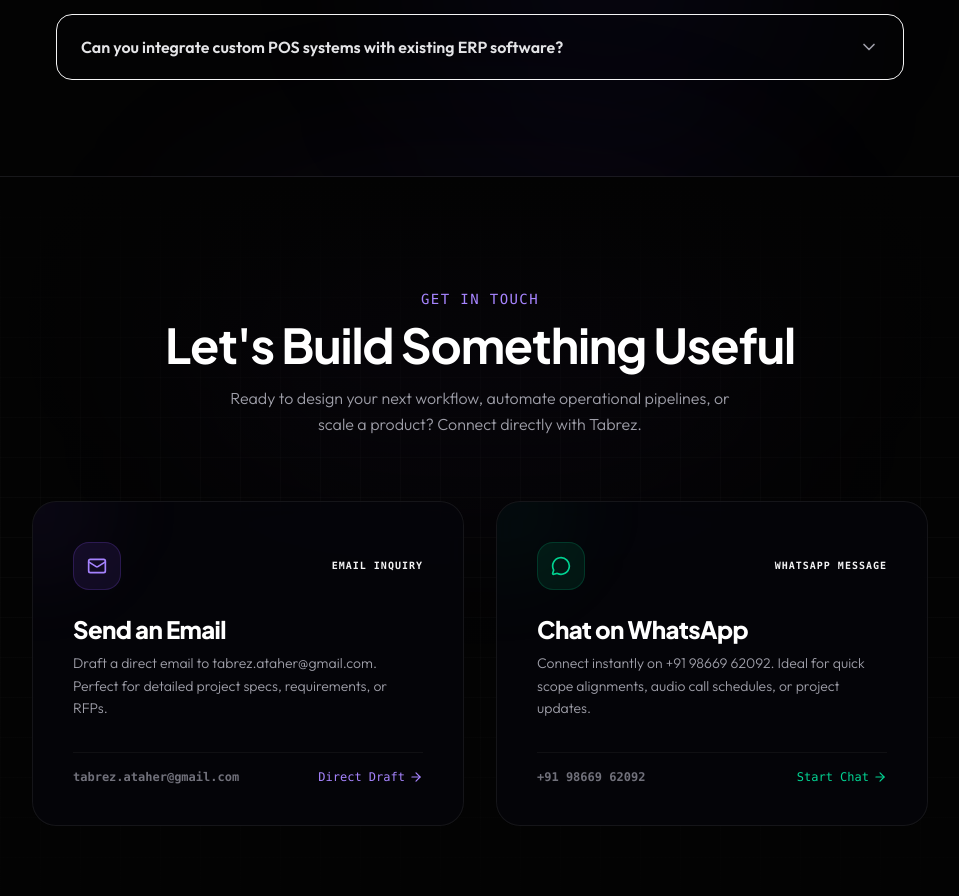
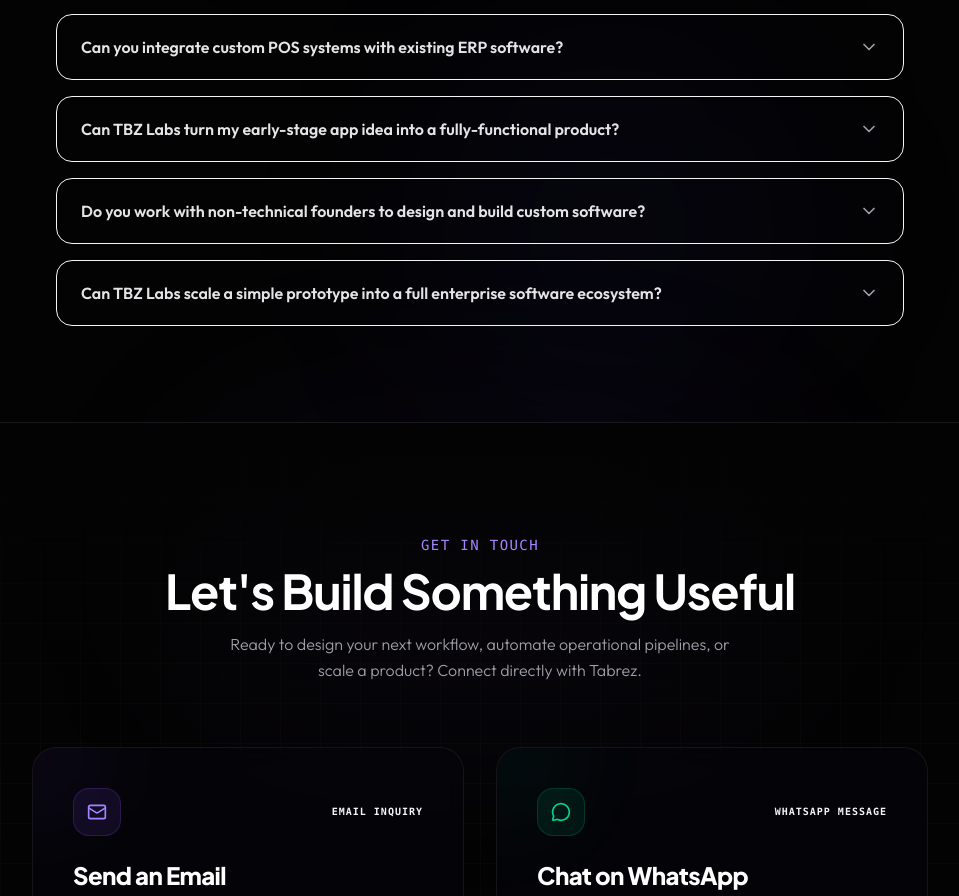
Before and after one commit to tabz79/tbzlabs, a React (Vite) app: page / in a window 1280 px wide. Shown: the part 7073-7969 px from the top of the page, without its empty margins (160-1119 px from the left). Built offline with nearby package versions, Linux system fonts and the light colour scheme.

Commit message:
feat: add agency-focused FAQs for founders looking to turn ideas into ecosystems

```diff
--- a/index.html
+++ b/index.html
@@ -178,6 +178,30 @@
                 "@type": "Answer",
                 "text": "Yes, TBZ Labs specializes in designing custom point-of-sale (POS) systems that integrate seamlessly with existing inventory, billing, and accounting software. We build custom API bridges and middleware to synchronize stock levels, orders, sales tracking, and payroll data in real time, ensuring a unified data view across all business departments."
               }
+            },
+            {
+              "@type": "Question",
+              "name": "Can TBZ Labs turn my early-stage app idea into a fully-functional product?",
+              "acceptedAnswer": {
+                "@type": "Answer",
+                "text": "Yes. TBZ Labs specializes in taking early-stage software concepts and transforming them into complete, production-ready applications. We guide founders through software architecture, user flow mapping, database design, and premium UI design. We build cohesive, scalable ecosystems tailored specifically for your target audience, handling technical execution from blueprint to final launch."
+              }
+            },
+            {
+              "@type": "Question",
+              "name": "Do you work with non-technical founders to design and build custom software?",
+              "acceptedAnswer": {
+                "@type": "Answer",
+                "text": "Yes, we collaborate closely with non-technical founders and business operators. We translate complex product ideas into straightforward, functional specifications. By focusing on direct communication and transparent prototyping, we handle all technical development, system integration, database administration, and server deployment so you can focus entirely on growing your business."
+              }
+            },
+            {
+              "@type": "Question",
+              "name": "Can TBZ Labs scale a simple prototype into a full enterprise software ecosystem?",
+              "acceptedAnswer": {
+                "@type": "Answer",
+                "text": "Absolutely. We build software architectures designed to expand alongside your business. Whether you have a basic prototype or want to integrate multiple platforms, we develop custom API integrations, internal operations systems (ERP), customer portals, and automation tools to unify your workflows into a single, high-performing software ecosystem."
+              }
             }
           ]
         }
--- a/src/components/FAQ.jsx
+++ b/src/components/FAQ.jsx
@@ -42,6 +42,18 @@ const faqs = [
   {
     question: "Can you integrate custom POS systems with existing ERP software?",
     answer: "Yes, TBZ Labs specializes in designing custom point-of-sale (POS) systems that integrate seamlessly with existing inventory, billing, and accounting software. We build custom API bridges and middleware to synchronize stock levels, orders, sales tracking, and payroll data in real time, ensuring a unified data view across all business departments."
+  },
+  {
+    question: "Can TBZ Labs turn my early-stage app idea into a fully-functional product?",
+    answer: "Yes. TBZ Labs specializes in taking early-stage software concepts and transforming them into complete, production-ready applications. We guide founders through software architecture, user flow mapping, database design, and premium UI design. We build cohesive, scalable ecosystems tailored specifically for your target audience, handling technical execution from blueprint to final launch."
+  },
+  {
+    question: "Do you work with non-technical founders to design and build custom software?",
+    answer: "Yes, we collaborate closely with non-technical founders and business operators. We translate complex product ideas into straightforward, functional specifications. By focusing on direct communication and transparent prototyping, we handle all technical development, system integration, database administration, and server deployment so you can focus entirely on growing your business."
+  },
+  {
+    question: "Can TBZ Labs scale a simple prototype into a full enterprise software ecosystem?",
+    answer: "Absolutely. We build software architectures designed to expand alongside your business. Whether you have a basic prototype or want to integrate multiple platforms, we develop custom API integrations, internal operations systems (ERP), customer portals, and automation tools to unify your workflows into a single, high-performing software ecosystem."
   }
 ];
 
```
